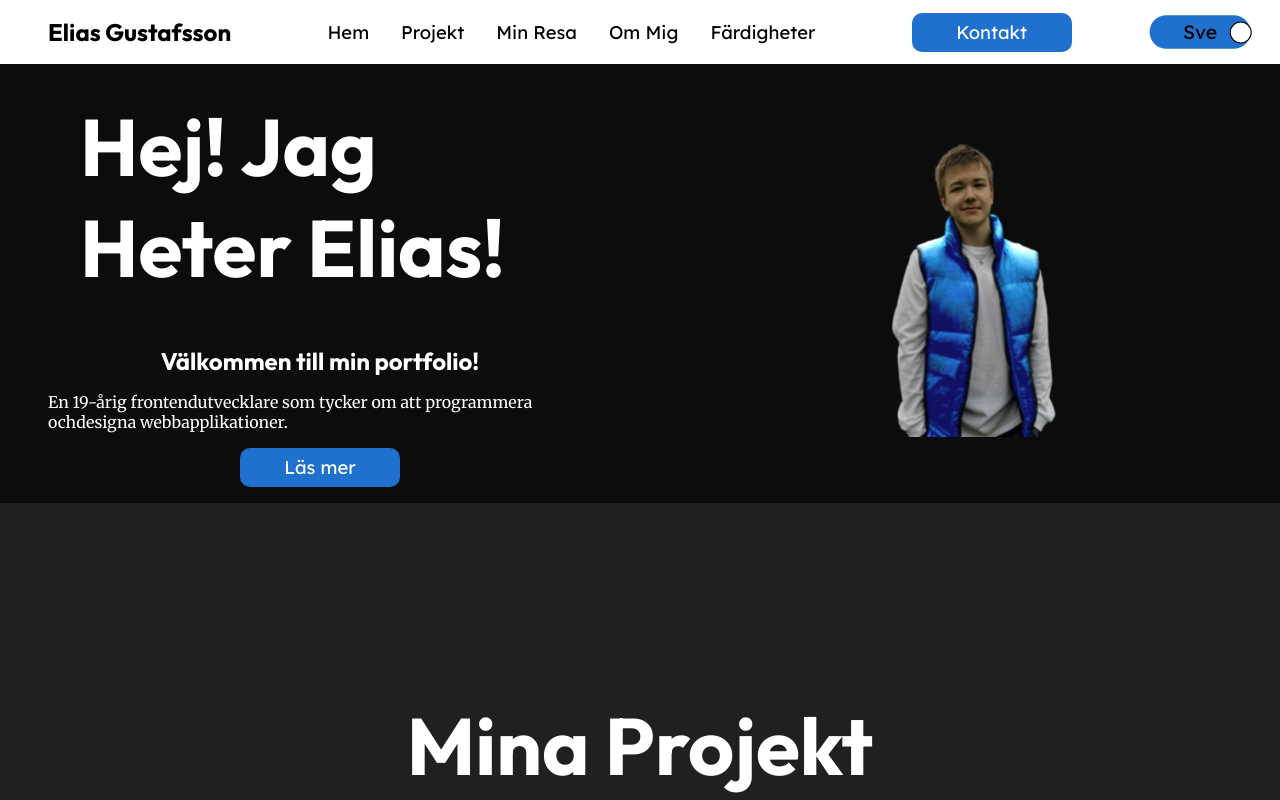
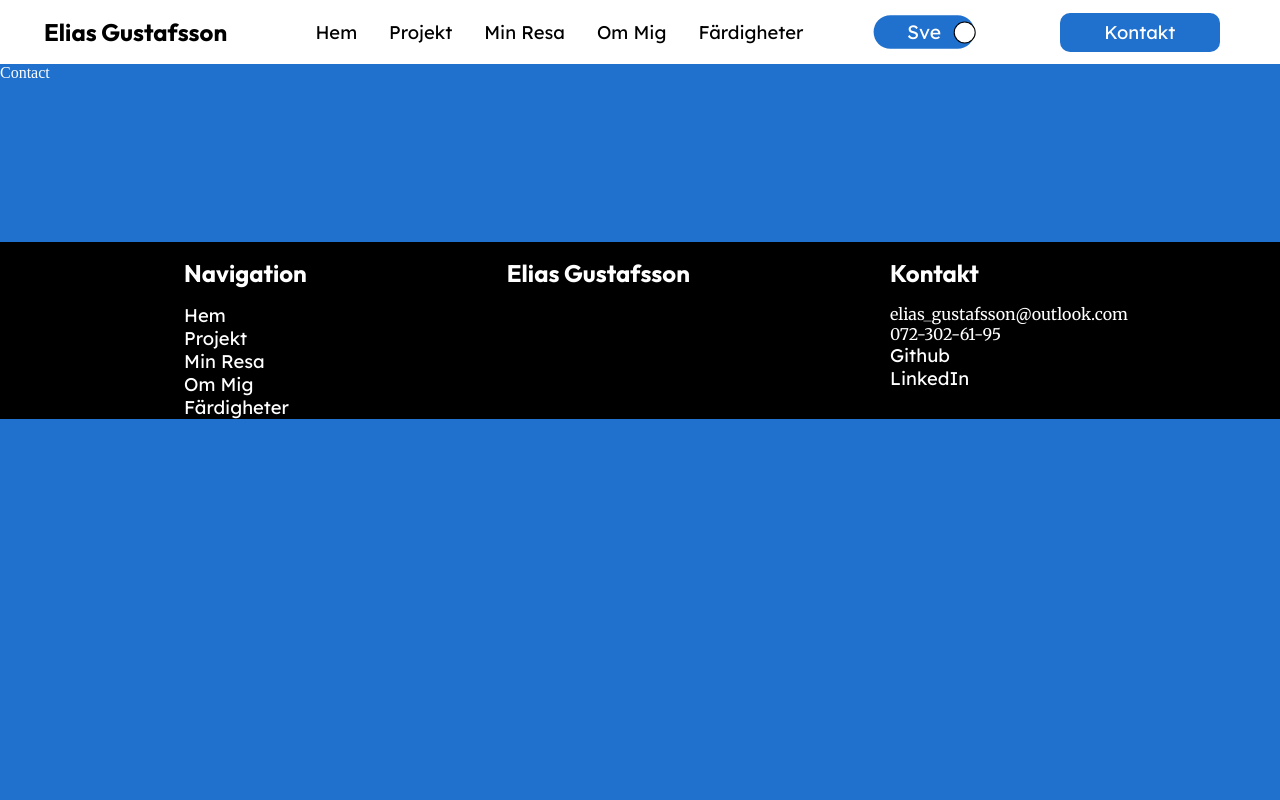
Before and after one commit to EliasSJG/Portfolio, a React (Vite) app: page /contact in a window 1280 px wide. Shown: the top 800 px of the page. Built offline with nearby package versions, Linux system fonts and the light colour scheme.

Commit message:
contact route but no scrolling on header links anymore so needs to fix

```diff
--- a/src/app.tsx
+++ b/src/app.tsx
@@ -1,4 +1,3 @@
-import Header from "./components/header/header";
 import "./styles/base/_typography.scss";
 import { useContext, useRef } from "react";
 import { journey, projects, skills } from "./state/state";
@@ -9,7 +8,7 @@ import Journey from "./pages/journey/journey";
 import Skills from "./pages/skills/skills";
 import portfoliopicture from "./images/portfoliopicture.png";
 import AboutMe from "./pages/about/about";
-import Footer from "./components/footer/footer";
+
 import { LanguageContext } from "./context/languageConext";
 
 export default function App() {
@@ -18,13 +17,6 @@ export default function App() {
   const journeySectionScroll = useRef<HTMLDivElement | null>(null);
   const aboutSectionScroll = useRef<HTMLDivElement | null>(null);
   const skillsSectionScroll = useRef<HTMLDivElement | null>(null);
-
-  const context = useContext(LanguageContext);
-  if (!context) {
-    throw new Error("LanguageContext must be used within a LanguageProvider");
-  }
-
-  const { language, setLanguage } = context;
 
   const scrollToSections = (section: string) => {
     switch (section) {
@@ -45,14 +37,14 @@ export default function App() {
         break;
     }
   };
+  const context = useContext(LanguageContext);
+  if (!context) {
+    throw new Error("LanguageContext must be used within a LanguageProvider");
+  }
 
+  const { language } = context;
   return (
     <>
-      <Header
-        headerLinkClick={scrollToSections}
-        setLanguage={setLanguage}
-        language={language}
-      />
       <section ref={homeSectionScroll}>
         <div>
           <h1>
@@ -96,7 +88,6 @@ export default function App() {
       <div ref={skillsSectionScroll}>
         <Skills skill={skills}></Skills>
       </div>
-      <Footer footerLinkClick={scrollToSections}></Footer>
     </>
   );
 }
--- a/src/components/button/_button.scss
+++ b/src/components/button/_button.scss
@@ -14,10 +14,8 @@
 .switch-skill {
   background-color: #202020;
   font-size: 3rem;
-
   border-radius: 10px;
   color: white;
-
   width: 10rem;
   cursor: pointer;
   margin: 1rem;
@@ -36,19 +34,18 @@
   width: 6rem;
   height: 2rem;
   border-radius: 25px;
-  background-color: #c9c9c9;
+  background-color: #a1a1a1;
   cursor: pointer;
   transition: background-color 0.3s ease;
   border: none;
-  color: rgb(0, 0, 0);
   text-align: center;
-
   user-select: none;
+  color: white;
 }
 
 .language-button.active {
   background-color: #2070cd;
-  transform: scale(1.05); /* Slightly scale the active button */
+  transform: scale(1.05);
 }
 
 .language-button:before {
--- a/src/components/header/header.tsx
+++ b/src/components/header/header.tsx
@@ -2,6 +2,7 @@ import { useEffect, useState } from "react";
 import "./_header.scss";
 import Button from "../button/button";
 import NavigationLinks from "../navigation/navigation";
+import { Link } from "react-router-dom";
 
 type HeaderProps = {
   headerLinkClick: (section: string) => void;
@@ -28,19 +29,19 @@ function Header({ headerLinkClick, setLanguage, language }: HeaderProps) {
   return (
     <header className={scrolled ? "scrolled" : ""}>
       <h2>Elias Gustafsson</h2>
-
-      <NavigationLinks navigationLinkClick={headerLinkClick}></NavigationLinks>
-      <Button
-        className="standard-button"
-        title={language === "swe" ? "Kontakt" : "Contact"}
-        handleClick={() => {}}
-      ></Button>
-
+      <NavigationLinks navigationLinkClick={headerLinkClick} />
       <Button
         className={`language-button ${language === "swe" ? "active" : ""}`}
         handleClick={() => setLanguage(language === "swe" ? "eng" : "swe")}
         title={language === "swe" ? "Sve" : "Eng"}
       />
+      <Link to="/contact">
+        <Button
+          className="standard-button"
+          title={language === "swe" ? "Kontakt" : "Contact"}
+          handleClick={() => {}}
+        ></Button>
+      </Link>
     </header>
   );
 }
--- a/src/components/navigation/_navigation.scss
+++ b/src/components/navigation/_navigation.scss
@@ -8,6 +8,7 @@ a {
   background-position: 100% 100%, 0 100%;
   background-repeat: no-repeat;
   transition: background-size 400ms ease-in-out;
+  cursor: pointer;
 }
 
 a:hover,
--- a/src/components/navigation/navigation.tsx
+++ b/src/components/navigation/navigation.tsx
@@ -1,9 +1,11 @@
 import React, { useContext } from "react";
+import { useNavigate } from "react-router-dom"; // Import useNavigate
 import "./_navigation.scss";
 import {
   LanguageContext,
   LanguageContextProps,
 } from "../../context/languageConext";
+
 type NavigationProps = {
   navigationLinkClick: (section: string) => void;
 };
@@ -11,14 +13,29 @@ type NavigationProps = {
 export default function NavigationLinks({
   navigationLinkClick,
 }: NavigationProps) {
+  const navigate = useNavigate();
   const handleLinkClick = (
     section: string,
     event: React.MouseEvent<HTMLAnchorElement>
   ) => {
     event.preventDefault();
     navigationLinkClick(section);
+
+    if (section === "home") {
+      navigate("/");
+    } else if (section === "projects") {
+      navigate("/");
+    } else if (section === "journey") {
+      navigate("/");
+    } else if (section === "about") {
+      navigate("/");
+    } else if (section === "skills") {
+      navigate("/");
+    }
   };
+
   const { language } = useContext(LanguageContext) as LanguageContextProps;
+
   return (
     <div className="navi-list">
       <a href="#" onClick={(e) => handleLinkClick("home", e)}>
--- /dev/null
+++ b/src/layout/RootLayout.tsx
@@ -0,0 +1,58 @@
+import { useContext, useRef } from "react";
+import Footer from "../components/footer/footer";
+import Header from "../components/header/header";
+import { LanguageContext } from "../context/languageConext";
+import { Outlet } from "react-router-dom";
+
+import "../styles/base/_typography.scss";
+import "../pages/start/_start.scss";
+
+export default function RootLayout() {
+  const homeSectionScroll = useRef<HTMLDivElement | null>(null);
+  const projectSectionScroll = useRef<HTMLDivElement | null>(null);
+  const journeySectionScroll = useRef<HTMLDivElement | null>(null);
+  const aboutSectionScroll = useRef<HTMLDivElement | null>(null);
+  const skillsSectionScroll = useRef<HTMLDivElement | null>(null);
+
+  const context = useContext(LanguageContext);
+  if (!context) {
+    throw new Error("LanguageContext must be used within a LanguageProvider");
+  }
+  const { language, setLanguage } = context;
+
+  const scrollToSections = (section: string) => {
+    switch (section) {
+      case "home":
+        homeSectionScroll.current?.scrollIntoView({ behavior: "smooth" });
+        break;
+      case "projects":
+        projectSectionScroll.current?.scrollIntoView({ behavior: "smooth" });
+        break;
+      case "journey":
+        journeySectionScroll.current?.scrollIntoView({ behavior: "smooth" });
+        break;
+      case "about":
+        aboutSectionScroll.current?.scrollIntoView({ behavior: "smooth" });
+        break;
+      case "skills":
+        skillsSectionScroll.current?.scrollIntoView({ behavior: "smooth" });
+        break;
+    }
+  };
+
+  return (
+    <>
+      <Header
+        headerLinkClick={scrollToSections}
+        setLanguage={setLanguage}
+        language={language}
+      />
+
+      <main>
+        <Outlet />
+      </main>
+
+      <Footer footerLinkClick={scrollToSections} />
+    </>
+  );
+}
--- a/src/main.tsx
+++ b/src/main.tsx
@@ -2,13 +2,14 @@ import { StrictMode } from "react";
 import { createRoot } from "react-dom/client";
 import "./Main.scss";
 
-import App from "./app";
 import { LanguageProvider } from "./context/languageConext";
+import { RouterProvider } from "react-router-dom";
+import router from "./router/router"; // Import the router instance
 
 createRoot(document.getElementById("root")!).render(
   <StrictMode>
     <LanguageProvider>
-      <App />
+      <RouterProvider router={router} /> {/* Pass the router here */}
     </LanguageProvider>
   </StrictMode>
 );
--- a/src/pages/about/about.tsx
+++ b/src/pages/about/about.tsx
@@ -21,7 +21,6 @@ export default function AboutMe() {
           <ul>
             <li> {language === "swe" ? "Född: " : "Born:"} 05-07-26</li>
             <li>
-              {" "}
               {language === "swe"
                 ? "Språk: Svenska, Engelska"
                 : "Language: Swedish, English"}
@@ -29,8 +28,8 @@ export default function AboutMe() {
             <li>{language === "swe" ? "Bor: " : "Resides: "} Sweden | Borås</li>
             <li>
               {language === "swe" ? "Utbildning: " : "Education: "}
-              Yrkeshögskolan i Borås | Frontendutveckling | 2024 - 2026
-              <li>LBS Gymnasiet | Systemutveckling | 2021 - 2024</li>
+              Yrkeshögskolan i Borås | Frontendutveckling | 2024 - 2026 LBS
+              Gymnasiet | Systemutveckling | 2021 - 2024
             </li>
           </ul>
           <ul>
--- /dev/null
+++ b/src/pages/contact/contact.tsx
@@ -0,0 +1,3 @@
+export default function Contact() {
+  return <div>Contact</div>;
+}
--- /dev/null
+++ b/src/router/router.tsx
@@ -0,0 +1,23 @@
+import { createBrowserRouter } from "react-router-dom";
+import RootLayout from "../layout/RootLayout"; // Import RootLayout
+import App from "../app";
+import Contact from "../pages/contact/contact";
+
+const router = createBrowserRouter([
+  {
+    path: "/",
+    element: <RootLayout />,
+    children: [
+      {
+        path: "/",
+        element: <App />,
+      },
+      {
+        path: "contact",
+        element: <Contact />,
+      },
+    ],
+  },
+]);
+
+export default router;
```
Also changed, not shown: src/pages/contact/_contact.scss (added).
